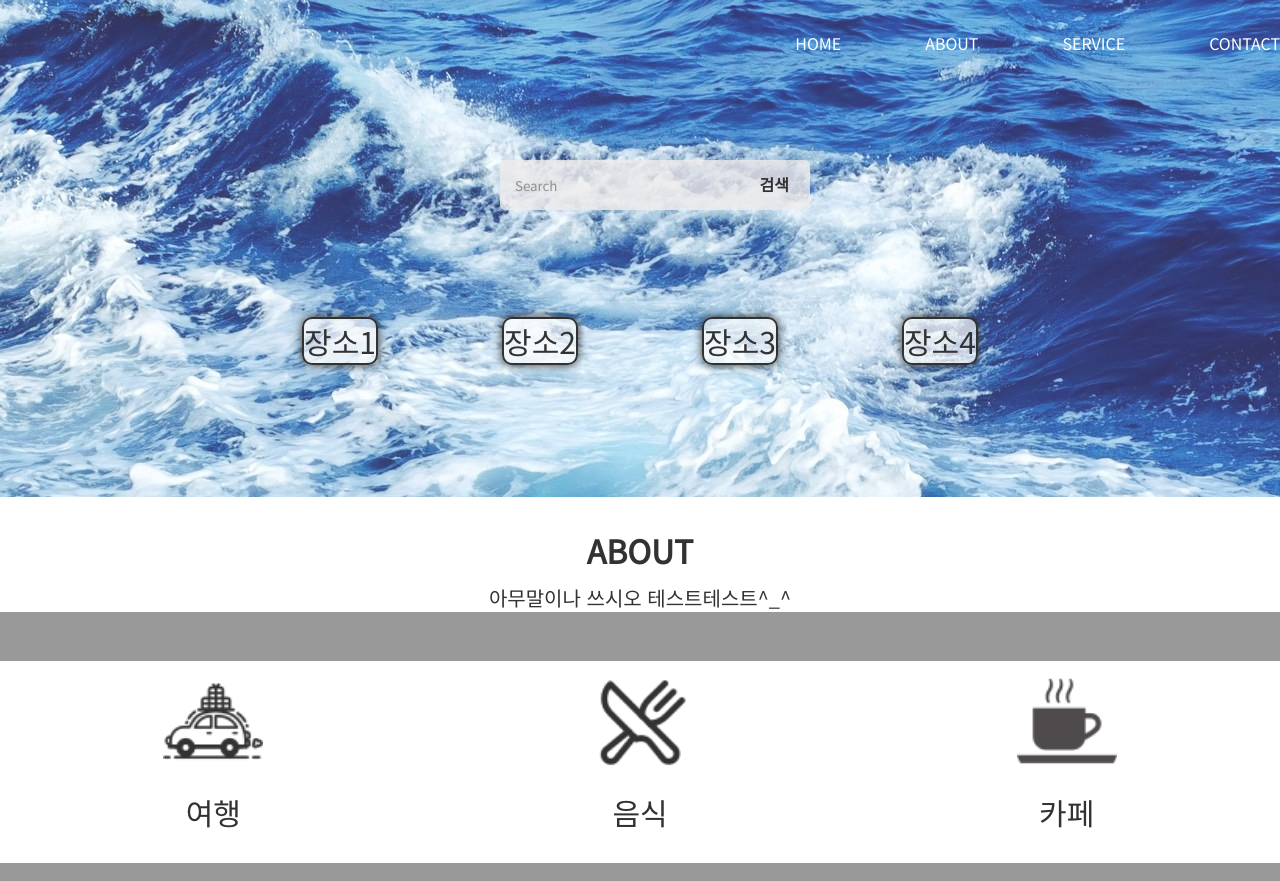
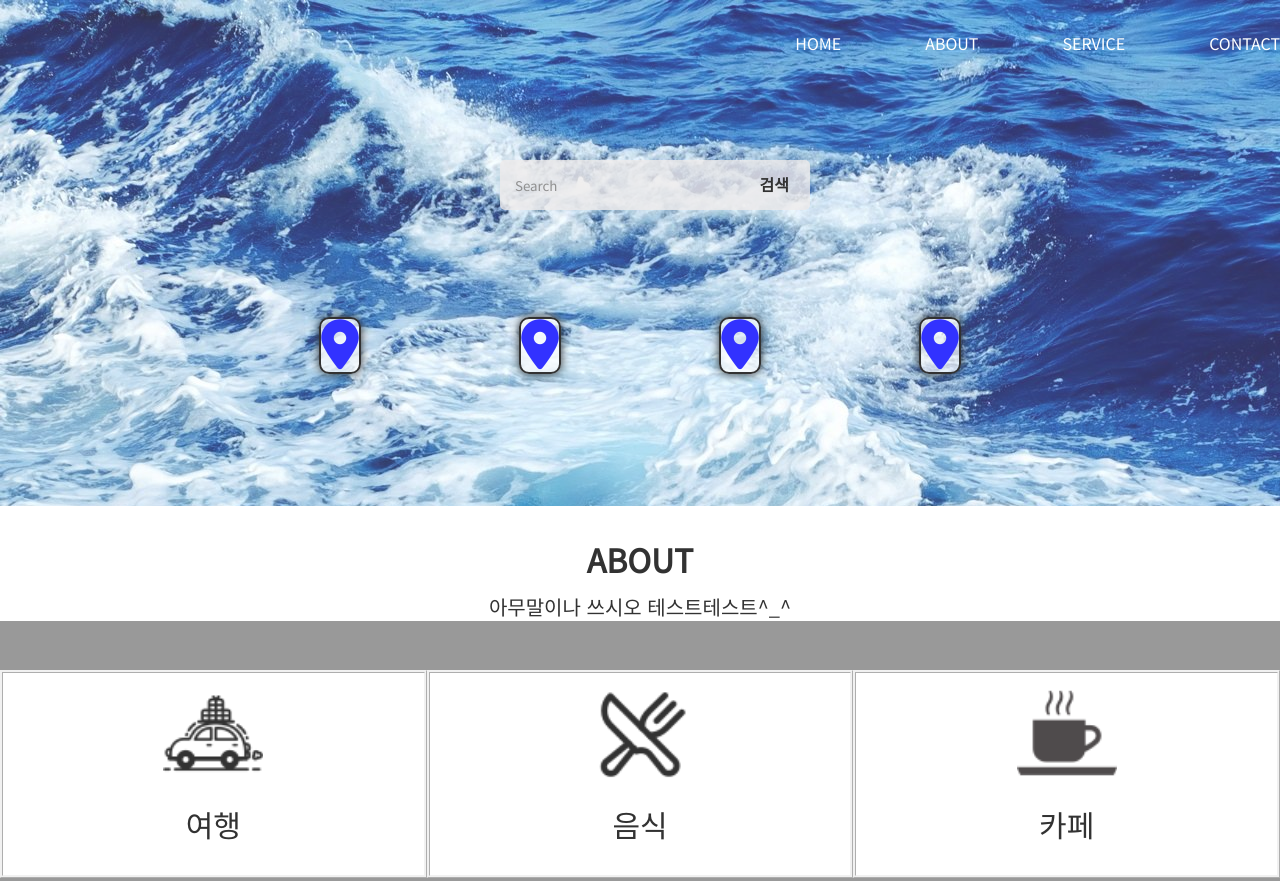
Before and after one commit to jshwing/Food-Trip, a plain HTML site: page home.html in a window 1280 px wide. Shown: the top 881 px of the page. Drawn offline with Linux system fonts and the light colour scheme.

Commit message:
4th commit

```diff
--- a/home.html
+++ b/home.html
@@ -2,7 +2,9 @@
 <html lang="ko"
     <head>
         <link href="https://fonts.googleapis.com/css2?family=Noto+Sans+KR&display=swap" rel="stylesheet">
+
         <link rel="stylesheet" type="text/css" href="style.css">
+        <script src="https://kit.fontawesome.com/ecae67d4f9.js" crossorigin="anonymous"></script>
     </head>
     <body>
         <div class="wrap">
@@ -22,10 +24,11 @@
                     </ul>
                 </div>
                 <ul class="where">
-                    <li><a href="#">장소1</a></li>
-                    <li><a href="#">장소2</a></li>
-                    <li><a href="#">장소3</a></li>
-                    <li><a href="#">장소4</a></li>
+                    <li><a href="#"><i class="fa-solid fa-location-dot"></i></a></li>
+                    <li><a href="#"><i class="fa-solid fa-location-dot"></i></a></li>
+                    <li><a href="#"><i class="fa-solid fa-location-dot"></i></a></li>
+                    <li><a href="#"><i class="fa-solid fa-location-dot"></i></a></li>
+
                 </ul>
                 <div class="main_text0">
                     <h1>ABOUT</h1>
--- a/style.css
+++ b/style.css
@@ -6,6 +6,7 @@
     margin:0px;
     padding:0px;
     color:#000;
+
 }
 
 .intro_bg{
@@ -64,6 +65,7 @@
 }
 
 .where{
+
     text-align: center;
     display:flex;
     width: 800px;
@@ -77,11 +79,19 @@
     border-radius: 10px;
     background:rgba(255, 255, 255, 0.7);
     box-shadow: 0px 0px 10px rgba(0,0,0.1);
+    width: auto;
+    height: auto;
 }
+
 
 .where > li > a{
     font-size:30px;
     color:rgba(0,0,0,1);
+}
+
+.where > li > a > i{
+    font-size: 50px;
+    color: blue;
 }
 
 .contents1{
@@ -120,6 +130,10 @@
     margin-top:49px;
     height:202px;
     text-align: center;
+    border-top-style:ridge;
+    border-bottom-style:ridge;
+    border-left-style:ridge;
+    border-right-style:ridge;
 }
 
 .icons > li:not(:last-child){
```
